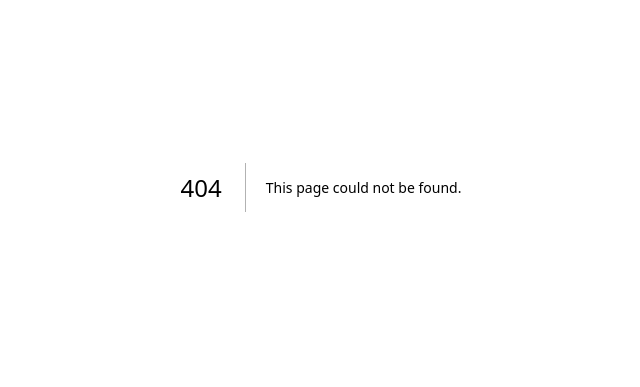
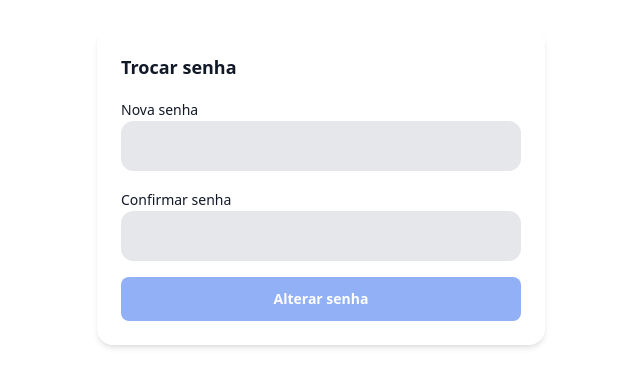
Before and after one commit to SIA-PI/news-next, a Next.js app: page /reset/1 in a window 1280 px wide. Before the commit this address had no page. Shown: the part 213-600 px from the top of the page, without its empty margins (319-959 px from the left). Built offline with nearby package versions, Linux system fonts and the light colour scheme; no server answers.

Commit message:
feat(auth): adicionar página de redefinição de senha via token
Permite alterar senha com token de recuperação e validação de confirmação.

```diff
--- /dev/null
+++ b/src/app/(public)/reset/[token]/page.tsx
@@ -0,0 +1,61 @@
+'use client'
+
+import { Button } from '@/components/ui/Button';
+import { Card, CardContent, CardHeader, CardTitle } from '@/components/ui/Card';
+import { Input } from '@/components/ui/Input';
+import { api } from '@/lib/http-client';
+import { endpoints } from '@/features/auth/endpoints';
+import { useParams, useRouter } from 'next/navigation';
+import { useState } from 'react';
+import { toast } from 'sonner';
+
+export default function ResetPasswordPage() {
+  const params = useParams();
+  const router = useRouter();
+  const token = Array.isArray(params?.token) ? params.token[0] : (params?.token as string);
+  const [password, setPassword] = useState('');
+  const [confirm, setConfirm] = useState('');
+  const [isPending, setIsPending] = useState(false);
+
+  return (
+    <div className="flex min-h-screen items-center justify-center p-4">
+      <div className="w-full max-w-md">
+        <Card>
+          <CardHeader>
+            <CardTitle>Trocar senha</CardTitle>
+          </CardHeader>
+          <CardContent>
+            <div className="space-y-4">
+              <div>
+                <label htmlFor="password" className="text-sm font-medium">Nova senha</label>
+                <Input id="password" type="password" value={password} onChange={(e) => setPassword(e.target.value)} />
+              </div>
+              <div>
+                <label htmlFor="confirm" className="text-sm font-medium">Confirmar senha</label>
+                <Input id="confirm" type="password" value={confirm} onChange={(e) => setConfirm(e.target.value)} />
+              </div>
+              <Button
+                className="w-full"
+                disabled={isPending || !password || password !== confirm}
+                onClick={async () => {
+                  try {
+                    setIsPending(true);
+                    await api.post(endpoints.auth.resetPassword(), { token, newPassword: password });
+                    toast.success('Senha alterada com sucesso');
+                    router.push('/signin');
+                  } catch (e) {
+                    toast.error('Não foi possível alterar a senha');
+                  } finally {
+                    setIsPending(false);
+                  }
+                }}
+              >
+                Alterar senha
+              </Button>
+            </div>
+          </CardContent>
+        </Card>
+      </div>
+    </div>
+  )
+}
```
